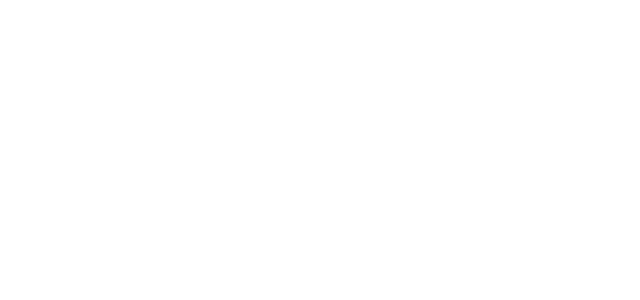
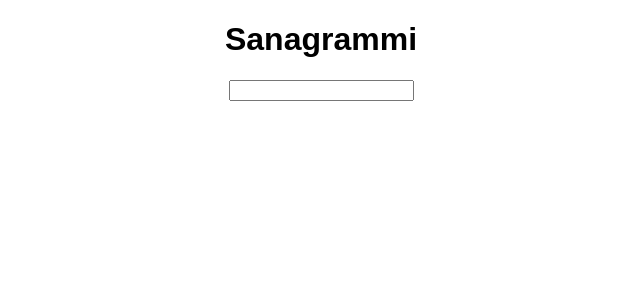
Before and after one commit to LinAksel/Sanagrammi, a Next.js app in the folder client/: page / in a window 1280 px wide. Shown: the top 300 px of the page, without its empty margins (319-959 px from the left). Built offline with nearby package versions, Linux system fonts and the light colour scheme.

Commit message:
Added style

```diff
--- /dev/null
+++ b/client/pages/_app.js
@@ -0,0 +1,5 @@
+import '../styles.css'
+
+export default function MyApp({ Component, pageProps }) {
+  return <Component {...pageProps} />
+}
--- a/client/pages/index.js
+++ b/client/pages/index.js
@@ -2,8 +2,9 @@
 
 export default function Home() {
   return (
-    <div>
-      <h1></h1>
+    <div id="main">
+      <h1>Sanagrammi</h1>
+      <input />
     </div>
   )
 }
--- /dev/null
+++ b/client/styles.css
@@ -0,0 +1,5 @@
+#main {
+  text-align: center;
+  margin: 0 auto;
+  font-family: sans-serif;
+}
```
